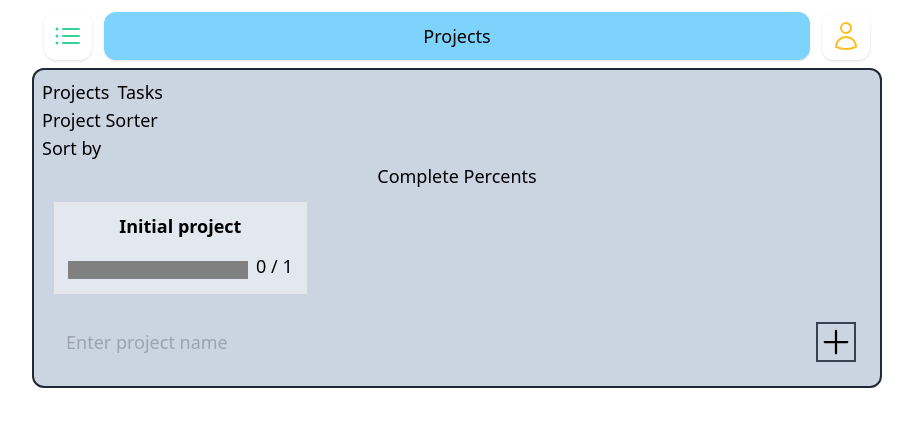
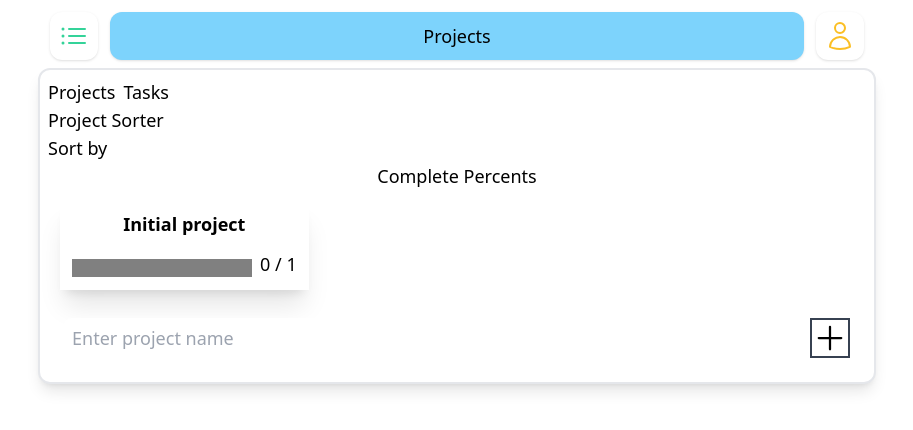
Before and after one commit to YangKai232323/taskListTry, a React (Vite) app: page / in a window 1280 px wide. Both pictures are taken after a click on the button 492 px from the left and 36 px from the top of the page. Shown: the top 430 px of the page, without its empty margins (183-1096 px from the left). Built offline with nearby package versions, Linux system fonts and the light colour scheme.

Commit message:
refactor || try to redesign projects

```diff
--- a/src/ProjectList.tsx
+++ b/src/ProjectList.tsx
@@ -31,7 +31,7 @@ export function ProjectList({
     }
 
     return (
-        <div className="mt-2 rounded-xl border-2 border-gray-800 bg-slate-300 p-2">
+        <div className="mt-2 rounded-xl border-2 bg-white p-2 shadow-lg">
             <Sort projects={projects}></Sort>
             <ul className="grid md:grid-cols-2 lg:grid-cols-3">
                 {projects.map((project, projectId) => {
@@ -43,7 +43,7 @@ export function ProjectList({
 
                     return (
                         <li
-                            className="m-3 flex flex-col items-center border-2 bg-slate-200 transition-all  "
+                            className="m-3 flex flex-col items-center shadow-xl bg-white transition-all  "
                             onClick={() => {
                                 setClickedProject(projectId)
                                 setIsMenuVisible(true)
@@ -92,7 +92,7 @@ export function ProjectList({
                     type="text"
                     placeholder="Enter project name"
                     value={inputProjectName}
-                    className="h-10 w-full bg-slate-300 px-2 outline-none hover:bg-gray-200 focus:bg-gray-200"
+                    className="h-10 w-full bg-white px-2 outline-none focus:bg-gray-100 rounded-lg"
                     onInput={(event: any) =>
                         setInputProjectName(event.target.value)
                     }
--- a/src/ProjectSwitchMenu.tsx
+++ b/src/ProjectSwitchMenu.tsx
@@ -16,7 +16,7 @@ export function ProjectSwitchMenu({
     close,
 }: Props) {
     return (
-        <div className="flex flex-col absolute left-1/2 top-1/2 -translate-x-1/2 -translate-y-1/2 transform gap-6 p-6 bg-slate-300 rounded-xl justify-center items-center break-all w-64 h-72 shadow-2xl transition-all shadow-slate-900">
+        <div className="flex flex-col absolute left-1/2 top-1/2 -translate-x-1/2 -translate-y-1/2 transform gap-6 p-6 bg-white rounded-xl justify-center items-center break-all w-64 h-72 shadow-2xl transition-all shadow-slate-900">
             <p className='justify-center items-center font-semibold text-xl'>{projects[projectId].name}</p>
             <div className="flex items-center justify-center">
                 <button
```
